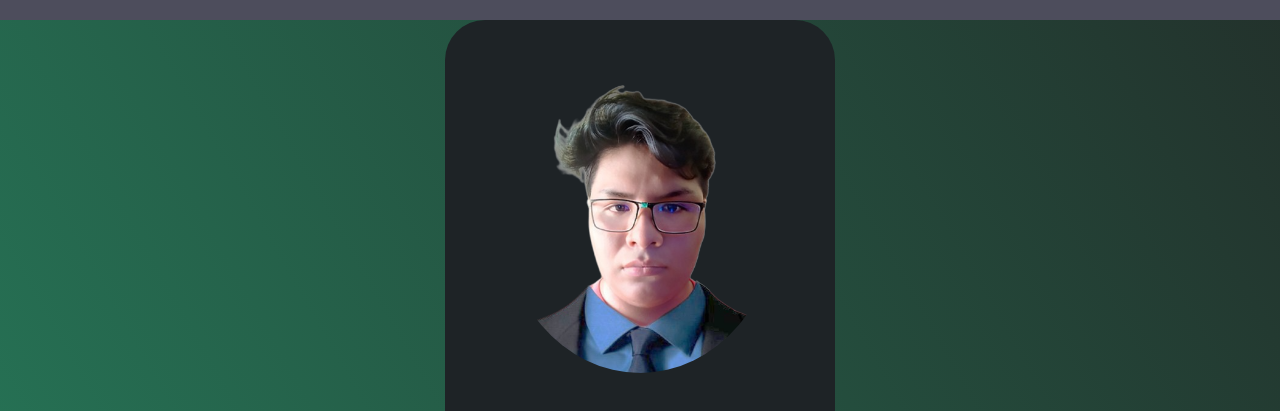
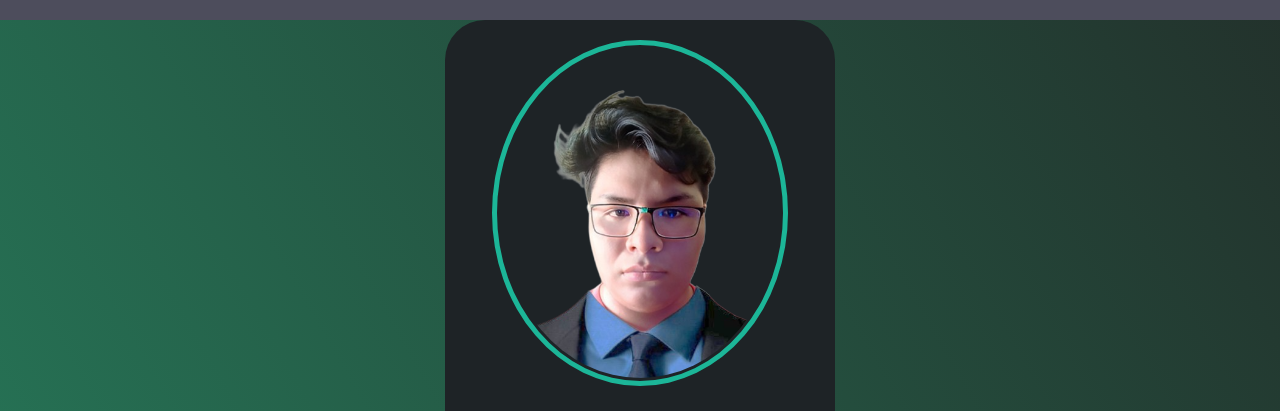
Before and after one commit to Dinoalex98/Proyecto.github.io, a plain HTML site: page index.html in a window 1280 px wide. Shown: the part 80-491 px from the top of the page. Drawn offline with Linux system fonts and the light colour scheme.

Commit message:
correcion de borde
se corregio el borde de la foto

```diff
--- a/css/styles.css
+++ b/css/styles.css
@@ -88,9 +88,10 @@ header
     right: 0;
   }
 }
-/* SECCION I N I C I O */
+/* SECCION INICIO /////////////////*/
 .inicio{
   background: linear-gradient(60deg,rgb(35, 34, 37),rgb(40, 160, 114),#222423);
+
   background-size: 400% 400%;
   position: relative;
   height: 50vh;
@@ -115,6 +116,7 @@ header
 }
 .inicio .contenido-banner img{
   padding: 3px;
+  border: 5px solid #1CB698;
   margin-top: 50px;
   display: block;
   width: 80%;
```
